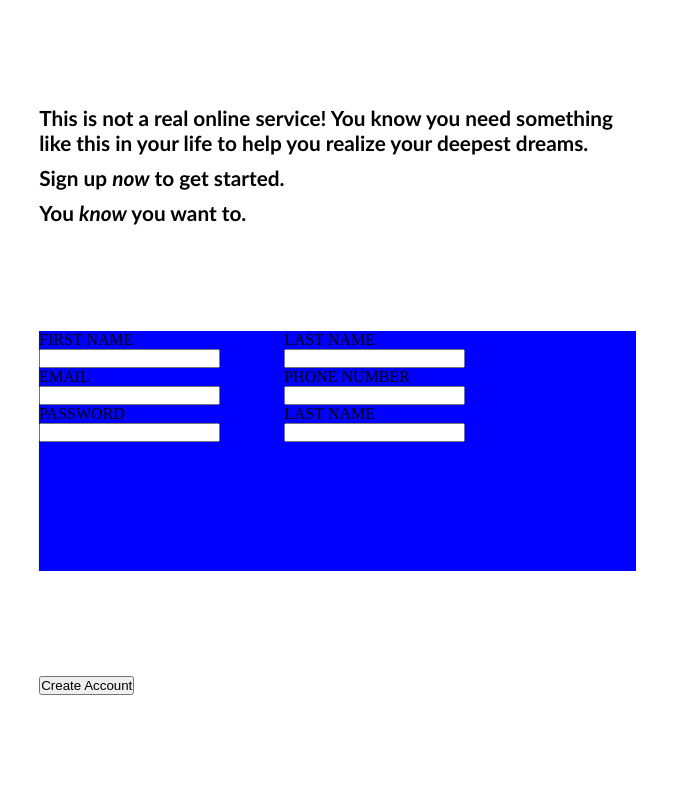
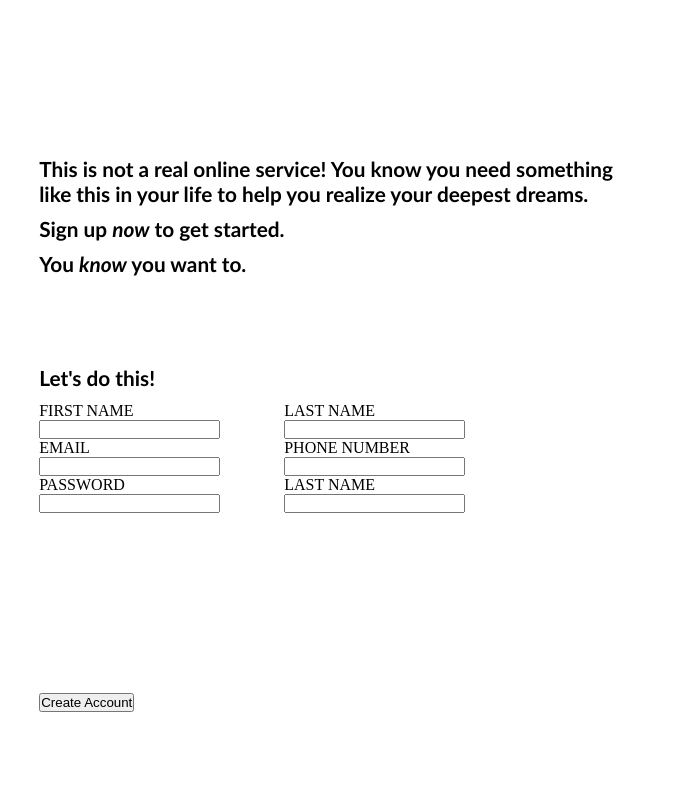
Before and after one commit to n-pontes/signup-form, a plain HTML site: page index.html in a window 1280 px wide. Shown: the full height of the page, 388-1087 px from the left. Drawn offline with Linux system fonts and the light colour scheme.

Commit message:
Add legend tag for form for better visibility Additionally small tweeks were made to the gaps between the elements

```diff
--- a/css/styles.css
+++ b/css/styles.css
@@ -29,12 +29,24 @@
     display: flex;
     flex-direction: column;
     justify-content: space-between;
+    margin-top: 8%;
     width: 70%;
     height: 15vh;
 }
 
-.test {
-    background-color: blue;
+.formContainer {
+    margin-top: 0;
+    margin-bottom: 0;
+}
+
+legend {
+    font-family: 'Gill Sans', 'Gill Sans MT', Calibri, 'Trebuchet MS', sans-serif;
+    font-weight: bold;
+    font-size: 1.30rem;
+    margin-bottom: 2%;
+}
+
+.formFlex {
     width: 70%;
     height: 30vh;
 }
--- a/index.html
+++ b/index.html
@@ -24,7 +24,8 @@
                 <p>You <em>know</em> you want to.</p>
             </div>
             <div class="formContainer">
-                    <div class="test">
+                    <div class="formFlex">
+                        <legend>Let's do this!</legend>
                         <form action="https://httpbin.org/" method="post">
                             <div class="form-left">
                                 <label for="first_name">FIRST NAME</label><br>
```
